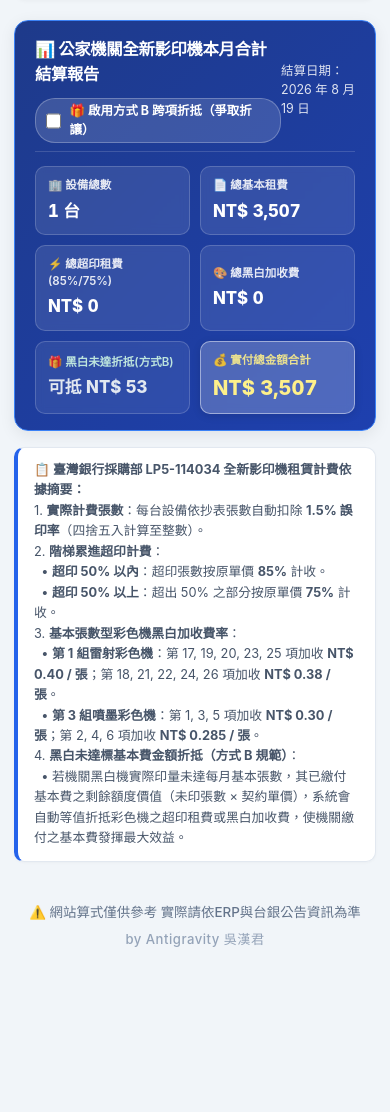
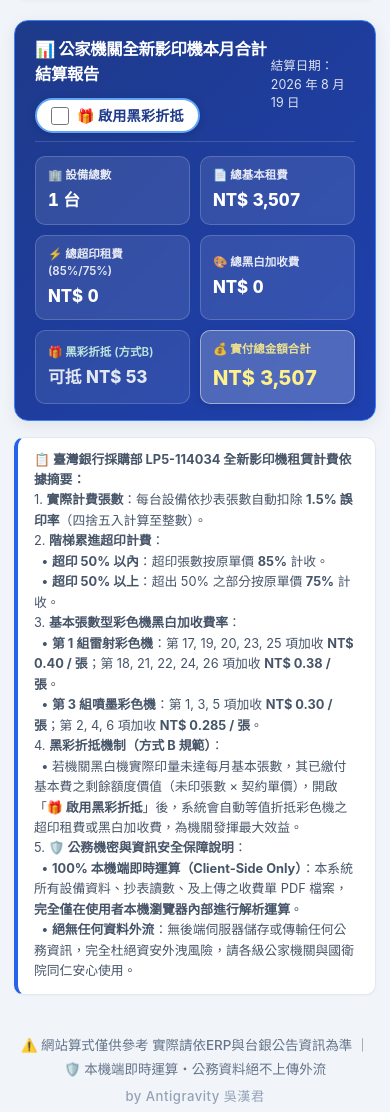
Before and after one commit to gyuyu2002-Jeff/copier-rental-calculator, a plain HTML site: page index.html in a window 390 px wide. Shown: the part 1268-2380 px from the top of the page. Before the commit the page ends 2274 px from the top, so only its background shows below. Drawn offline with Linux system fonts and the light colour scheme.

Commit message:
style(UI): redesign toggle button into prominent '啟用黑彩折抵' button with emerald highlight and add official confidentiality guarantee notes

```diff
--- a/index.html
+++ b/index.html
@@ -828,33 +828,45 @@
     }
 
 
-    /* 方式 B 跨項折抵切換開關 */
+    /* 顯眼的「啟用黑彩折抵」互動按鈕開關 */
     .offset-toggle-container {
       display: inline-flex;
       align-items: center;
       gap: 8px;
-      background: rgba(255, 255, 255, 0.14);
-      padding: 3px 10px;
-      border-radius: 20px;
-      border: 1px solid rgba(255, 255, 255, 0.25);
+      background: #ffffff;
+      color: #1e3a8a;
+      padding: 5px 14px;
+      border-radius: 24px;
+      border: 2px solid #60a5fa;
       cursor: pointer;
       user-select: none;
-      transition: all 0.2s;
+      box-shadow: 0 2px 8px rgba(0, 0, 0, 0.15);
+      transition: all 0.2s cubic-bezier(0.4, 0, 0.2, 1);
     }
     .offset-toggle-container:hover {
-      background: rgba(255, 255, 255, 0.22);
+      background: #eff6ff;
+      border-color: #3b82f6;
+      transform: translateY(-1px);
+      box-shadow: 0 4px 12px rgba(0, 0, 0, 0.2);
+    }
+    .offset-toggle-container.active-checked {
+      background: #10b981 !important;
+      border-color: #34d399 !important;
+      color: #ffffff !important;
+      box-shadow: 0 0 12px rgba(16, 185, 129, 0.5);
     }
     .offset-toggle-checkbox {
-      width: 16px;
-      height: 16px;
+      width: 18px;
+      height: 18px;
       cursor: pointer;
-      accent-color: #10b981;
+      accent-color: #059669;
     }
     .offset-toggle-text {
-      font-size: 0.78rem;
-      font-weight: 700;
-      color: #ffffff;
-    }
+      font-size: 0.88rem;
+      font-weight: 800;
+      letter-spacing: 0.2px;
+    }
+
 
 
     /* 智慧上傳收費單 Modal 樣式 */
@@ -1034,9 +1046,9 @@
     <div class="summary-header">
       <div style="display:flex; align-items:center; gap:12px; flex-wrap:wrap;">
         <span class="summary-title" id="summaryReportTitle">📊 公家機關全新影印機本月合計結算報告</span>
-        <label class="offset-toggle-container" title="勾選可將未印滿之黑白基本費等值折抵彩色機費用與超印費">
-          <input type="checkbox" id="chkEnableOffsetB" class="offset-toggle-checkbox" onchange="recalculate()">
-          <span class="offset-toggle-text">🎁 啟用方式 B 跨項折抵（爭取折讓）</span>
+        <label class="offset-toggle-container" id="offsetToggleLabel" title="點擊啟用：將未印滿之黑白機基本費等值折抵彩色機超印費與黑白加收費">
+          <input type="checkbox" id="chkEnableOffsetB" class="offset-toggle-checkbox" onchange="onOffsetToggleChanged(this.checked)">
+          <span class="offset-toggle-text" id="offsetToggleText">🎁 啟用黑彩折抵</span>
         </label>
       </div>
       <span class="summary-date" id="currentDateText"></span>
@@ -1059,7 +1071,7 @@
         <div class="value" id="sumBwFee">NT$ 0</div>
       </div>
       <div class="summary-item" id="offsetSummaryCard" style="background: rgba(16, 185, 129, 0.22); border-color: rgba(52, 211, 153, 0.4);">
-        <div class="label" style="color: #d1fae5;">🎁 黑白未達折抵(方式B)</div>
+        <div class="label" style="color: #d1fae5;">🎁 黑彩折抵 (方式B)</div>
         <div class="value" id="sumOffsetFee" style="color: #a7f3d0;">- NT$ 0</div>
       </div>
       <div class="summary-item total-highlight">
@@ -1074,7 +1086,7 @@
 
   <!-- 底部備註署名 -->
   <footer style="text-align: center; margin-top: 24px; padding: 14px 0; color: #64748b; font-size: 0.84rem; line-height: 1.8;">
-    <p style="color: #64748b; font-size: 0.84rem; margin-bottom: 4px; font-weight: 500;">⚠️ 網站算式僅供參考 實際請依ERP與台銀公告資訊為準</p>
+    <p style="color: #64748b; font-size: 0.84rem; margin-bottom: 4px; font-weight: 500;">⚠️ 網站算式僅供參考 實際請依ERP與台銀公告資訊為準 ｜ 🛡️ 本機端即時運算・公務資料絕不上傳外流</p>
     <p style="color: #94a3b8; font-size: 0.82rem; font-weight: 500; letter-spacing: 0.5px;">by Antigravity 吳漢君</p>
   </footer>
 </div>
@@ -1100,7 +1112,8 @@
         <div class="upload-dropzone" id="dropzone" onclick="document.getElementById('invoiceFileInput').click()">
           <div class="upload-dropzone-icon">📄</div>
           <div style="font-weight: 700; color: #6d28d9; margin-bottom: 4px;">點擊選取或拖曳收費單檔案至此</div>
-          <div style="font-size: 0.78rem; color: var(--slate-500);">支援 PDF（數位或掃描檔）、JPG、PNG 等出貨單或收費單</div>
+          <div style="font-size: 0.78rem; color: var(--slate-500); margin-bottom: 6px;">支援 PDF（數位或掃描檔）、JPG、PNG 等出貨單或收費單</div>
+          <div style="font-size: 0.72rem; color: #059669; font-weight: 700; background: #ecfdf5; padding: 4px 8px; border-radius: 6px; display: inline-block;">🛡️ 機密保證：檔案僅於本機瀏覽器端解析，絕不上傳或回傳至任何伺服器</div>
           <input type="file" id="invoiceFileInput" accept=".pdf,image/*" style="display:none;" onchange="handleFileSelected(this.files[0])">
         </div>
       </div>
@@ -1825,8 +1838,11 @@ const NEW_CONTRACT_ITEMS = {
         3. <strong>基本張數型彩色機黑白加收費率</strong>：<br>
            &nbsp;&nbsp;• <strong>第 1 組雷射彩色機</strong>：第 17, 19, 20, 23, 25 項加收 <strong>NT$ 0.40 / 張</strong>；第 18, 21, 22, 24, 26 項加收 <strong>NT$ 0.38 / 張</strong>。<br>
            &nbsp;&nbsp;• <strong>第 3 組噴墨彩色機</strong>：第 1, 3, 5 項加收 <strong>NT$ 0.30 / 張</strong>；第 2, 4, 6 項加收 <strong>NT$ 0.285 / 張</strong>。<br>
-        4. <strong>黑白未達標基本費金額折抵（方式 B 規範）</strong>：<br>
-           &nbsp;&nbsp;• 若機關黑白機實際印量未達每月基本張數，其已繳付基本費之剩餘額度價值（<code>未印張數 × 契約單價</code>），系統會自動等值折抵彩色機之超印租費或黑白加收費，使機關繳付之基本費發揮最大效益。
+        4. <strong>黑彩折抵機制（方式 B 規範）</strong>：<br>
+           &nbsp;&nbsp;• 若機關黑白機實際印量未達每月基本張數，其已繳付基本費之剩餘額度價值（<code>未印張數 × 契約單價</code>），開啟「<strong>🎁 啟用黑彩折抵</strong>」後，系統會自動等值折抵彩色機之超印租費或黑白加收費，為機關發揮最大效益。<br>
+        5. <strong>🛡️ 公務機密與資訊安全保障說明</strong>：<br>
+           &nbsp;&nbsp;• <strong>100% 本機端即時運算（Client-Side Only）</strong>：本系統所有設備資料、抄表讀數、及上傳之收費單 PDF 檔案，<strong>完全僅在使用者本機瀏覽器內部進行解析運算</strong>。<br>
+           &nbsp;&nbsp;• <strong>絕無任何資料外流</strong>：無後端伺服器儲存或傳輸任何公務資訊，完全杜絕資安外洩風險，請各級公家機關與國衛院同仁安心使用。
       `;
     } else {
       box.style.borderLeftColor = '#059669';
@@ -1838,8 +1854,11 @@ const NEW_CONTRACT_ITEMS = {
         3. <strong>基本張數型彩色機黑白加收費率</strong>：<br>
            &nbsp;&nbsp;• <strong>第 2 組雷射彩色機</strong>：第 1 ~ 6 項一律加收 <strong>NT$ 0.253 / 張</strong>。<br>
            &nbsp;&nbsp;• <strong>第 3 組噴墨彩色機</strong>：第 1 ~ 8 項一律加收 <strong>NT$ 0.202 / 張</strong>。<br>
-        4. <strong>黑白未達標基本費金額折抵（方式 B 規範）</strong>：<br>
-           &nbsp;&nbsp;• 若機關黑白機實際印量未達每月基本張數，其已繳付基本費之剩餘額度價值（<code>未印張數 × 契約單價</code>），系統會自動等值折抵彩色機之超印租費或黑白加收費，使機關繳付之基本費發揮最大效益。
+        4. <strong>黑彩折抵機制（方式 B 規範）</strong>：<br>
+           &nbsp;&nbsp;• 若機關黑白機實際印量未達每月基本張數，其已繳付基本費之剩餘額度價值（<code>未印張數 × 契約單價</code>），開啟「<strong>🎁 啟用黑彩折抵</strong>」後，系統會自動等值折抵彩色機之超印租費或黑白加收費，為機關發揮最大效益。<br>
+        5. <strong>🛡️ 公務機密與資訊安全保障說明</strong>：<br>
+           &nbsp;&nbsp;• <strong>100% 本機端即時運算（Client-Side Only）</strong>：本系統所有設備資料、抄表讀數、及上傳之收費單 PDF 檔案，<strong>完全僅在使用者本機瀏覽器內部進行解析運算</strong>。<br>
+           &nbsp;&nbsp;• <strong>絕無任何資料外流</strong>：無後端伺服器儲存或傳輸任何公務資訊，完全杜絕資安外洩風險，請各級公家機關與國衛院同仁安心使用。
       `;
     }
   }
@@ -2148,6 +2167,18 @@ const NEW_CONTRACT_ITEMS = {
       container.appendChild(card);
     });
 
+    recalculate();
+  }
+
+  function onOffsetToggleChanged(isChecked) {
+    const label = document.getElementById('offsetToggleLabel');
+    if (label) {
+      if (isChecked) {
+        label.classList.add('active-checked');
+      } else {
+        label.classList.remove('active-checked');
+      }
+    }
     recalculate();
   }
 
```
